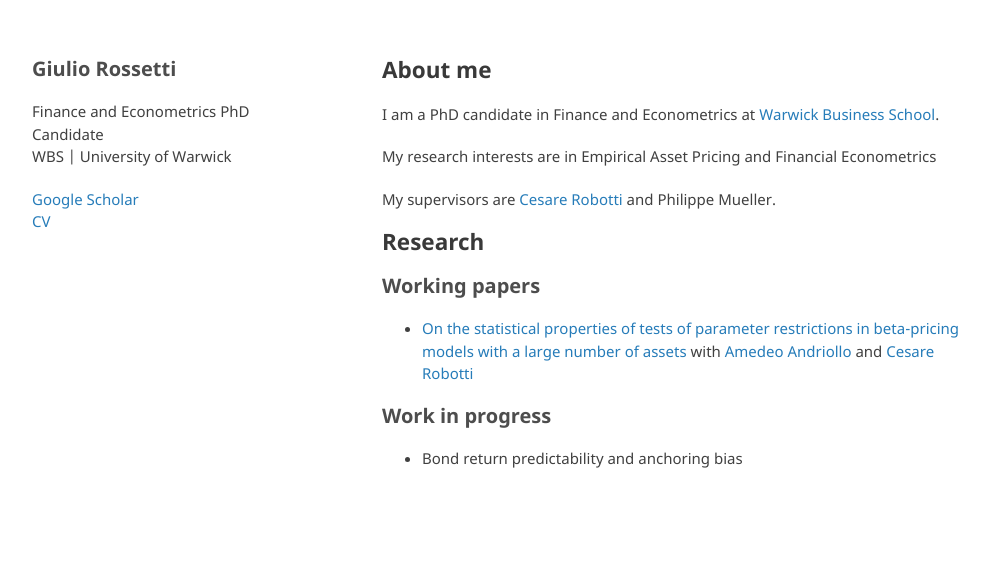
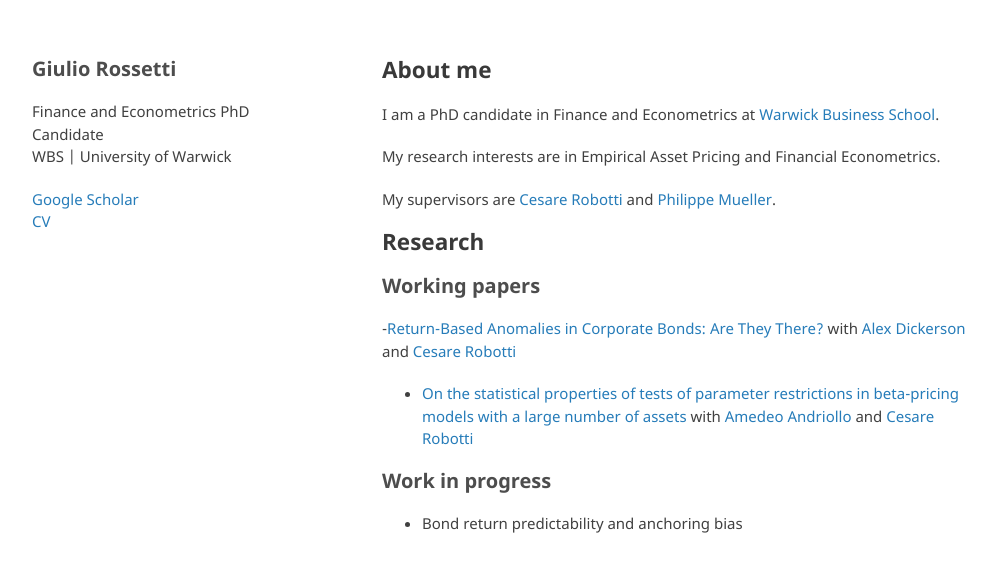
Before and after one commit to GiulioRossetti94/giuliorossetti94.github.io, a Jekyll site: the page built from index.md, in a window 1280 px wide. Shown: the top 572 px of the page, without its empty margins (133-1129 px from the left). Built offline with Jekyll 4.4.1, drawn with Linux system fonts in a browser that asks for light colours; the repository's description, which GitHub fills in, is left out; our own code applies the rules of GitHub Pages for plain Markdown files.

Commit message:
Update index.md

```diff
--- a/index.md
+++ b/index.md
@@ -6,14 +6,16 @@ layout: default
 
 I am a PhD candidate in Finance and Econometrics at [Warwick Business School](http://wbs.ac.uk/).
 
-My research interests are in Empirical Asset Pricing and Financial Econometrics
+My research interests are in Empirical Asset Pricing and Financial Econometrics.
 
-My supervisors are [Cesare Robotti](https://cesarerobotti.com) and Philippe Mueller.
+My supervisors are [Cesare Robotti](https://cesarerobotti.com) and [Philippe Mueller](https://www.wbs.ac.uk/about/person/philippe-mueller/).
 
 ## Research
 
 # Working papers
+-[Return-Based Anomalies in Corporate Bonds: Are They There?](https://papers.ssrn.com/sol3/papers.cfm?abstract_id=4575879) with [Alex Dickerson](https://www.alexdickerson.com/home) and [Cesare Robotti](https://cesarerobotti.com)
 - [On the statistical properties of tests of parameter restrictions in beta-pricing models with a large number of assets](https://www.cesarerobotti.com/wp-content/uploads/2023/01/ARR.pdf) with [Amedeo Andriollo](https://warwick.ac.uk/fac/soc/economics/staff/aandriollo/) and [Cesare Robotti](https://cesarerobotti.com)
+
 
 # Work in progress
 - Bond return predictability and anchoring bias
```
